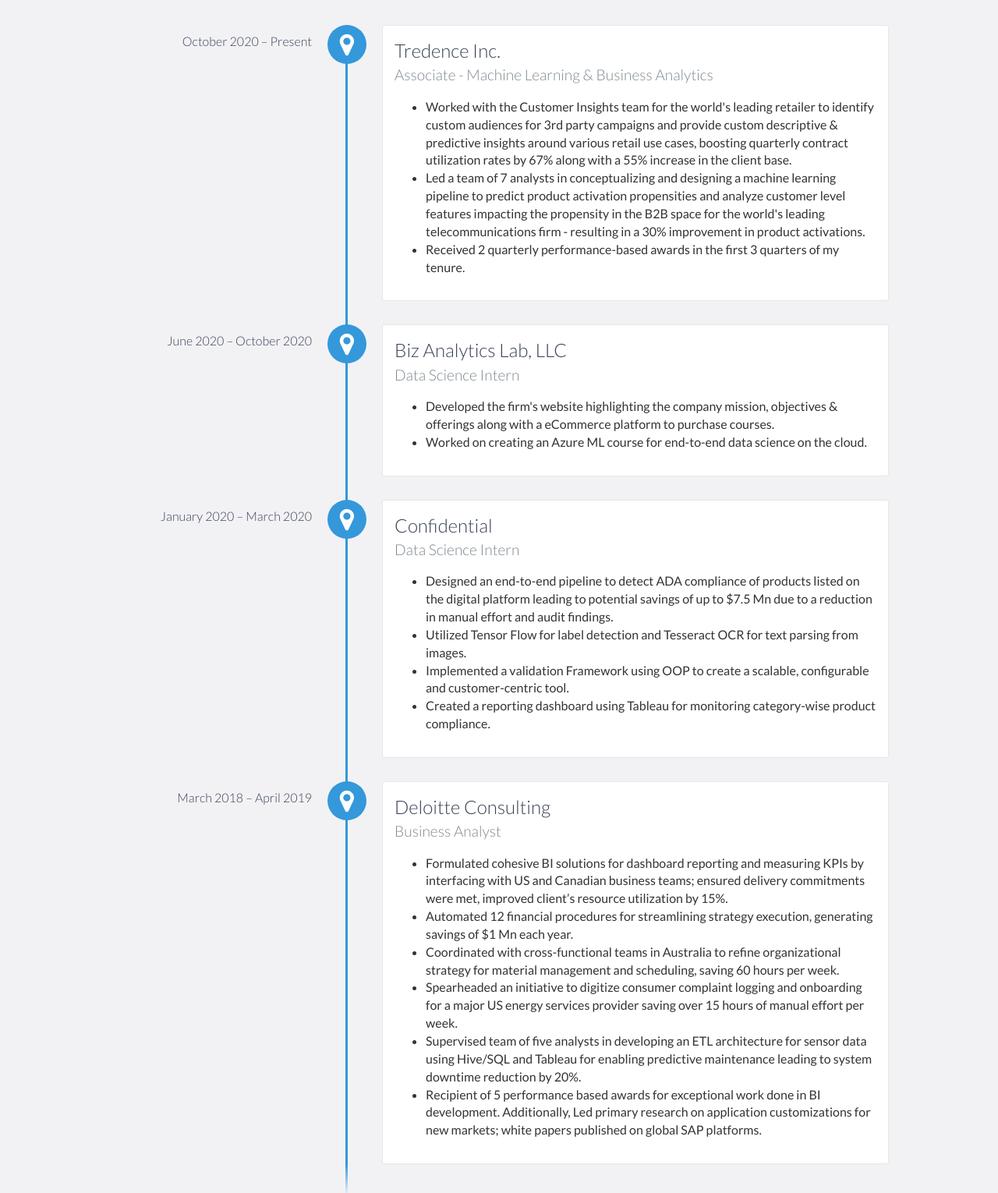
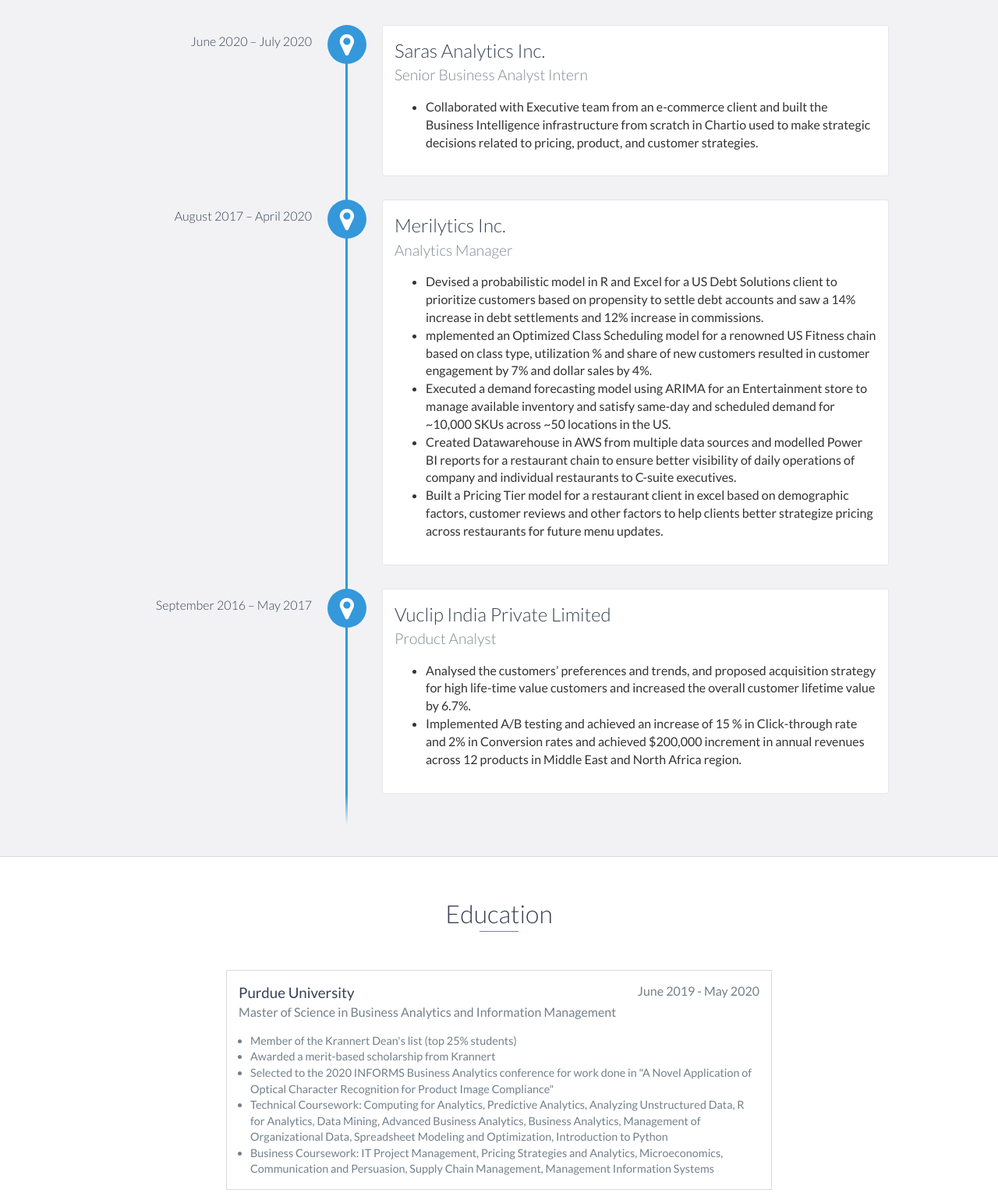
Before and after one commit to Laksh-Mudradi/Laksh-Mudradi.github.io, a website: page index.html in a window 1280 px wide. Shown: the part 1440-2970 px from the top of the page at 78% size. Drawn offline with nearby package versions, Linux system fonts and the light colour scheme.

Commit message:
Update index.html

```diff
--- a/index.html
+++ b/index.html
@@ -114,77 +114,52 @@
     <div id="experience" class="background-alt">
         <h2 class="heading">Experience</h2>
         <div id="experience-timeline">
-			<div data-date="October 2020 – Present">
-                <h3>Tredence Inc.</h3>
-                <h4>Associate - Machine Learning & Business Analytics</h4>
+			<div data-date="June 2020 – July 2020">
+                <h3>Saras Analytics Inc.</h3>
+                <h4>Senior Business Analyst Intern</h4>
                 <ul>
 					<li>
-						Worked with the Customer Insights team for the world's leading retailer to identify custom audiences for 3rd party campaigns and provide custom descriptive & predictive insights around various retail use cases, boosting quarterly contract utilization rates by 67% along with a 55% increase in the client base.
-					</li>
-					<li>
-						Led a team of 7 analysts in conceptualizing and designing a machine learning pipeline to predict product activation propensities and analyze customer level features impacting the propensity in the B2B space for the world's leading telecommunications firm - resulting in a 30% improvement in product activations.
-					</li>
-					<li>
-						Received 2 quarterly performance-based awards in the first 3 quarters of my tenure.
+						Collaborated with Executive team from an e-commerce client and built the Business Intelligence infrastructure from scratch in Chartio used to make strategic decisions related to pricing, product, and customer strategies.
 					</li>
 				</ul>
             </div>
-			<div data-date="June 2020 – October 2020">
-                <h3>Biz Analytics Lab, LLC</h3>
-                <h4>Data Science Intern</h4>
+			<div data-date="August 2017 – April 2020">
+                <h3>Merilytics Inc.</h3>
+                <h4>Analytics Manager</h4>
                 <ul>
 					<li>
-						Developed the firm's website highlighting the company mission, objectives & offerings along with a eCommerce platform to purchase courses.
+						Devised a probabilistic model in R and Excel for a US Debt Solutions client to prioritize customers based on propensity to settle debt accounts and saw a 14% increase in debt settlements and 12% increase in commissions.
+					</li>
+			                <li>
+						mplemented an Optimized Class Scheduling model for a renowned US Fitness chain based on class type, utilization % and share of new customers resulted in customer engagement by 7% and dollar sales by 4%.
 					</li>
 					<li>
-						Worked on creating an Azure ML course for end-to-end data science on the cloud.
+						Executed a demand forecasting model using ARIMA for an Entertainment store to manage available inventory and satisfy same-day and scheduled demand for ~10,000 SKUs across ~50 locations in the US.
+					</li>
+					<li>
+						Created Datawarehouse in AWS from multiple data sources and modelled Power BI reports for a restaurant chain to ensure better visibility of daily operations of company and individual restaurants to C-suite executives.
+					</li>
+					<li>
+						Built a Pricing Tier model for a restaurant client in excel based on demographic factors, customer reviews and other factors to help clients better strategize pricing across restaurants for future menu updates.
 					</li>
                 </ul>
             </div>
 
-            <div data-date="January 2020 – March 2020">
-                <h3>Confidential</h3>
-                <h4>Data Science Intern</h4>
+            <div data-date="September 2016 – May 2017">
+                <h3>Vuclip India Private Limited</h3>
+                <h4>Product Analyst</h4>
                 <ul>
 					<li>
-						Designed an end-to-end pipeline to detect ADA compliance of products listed on the digital platform leading to potential savings of up to $7.5 Mn due to a reduction in manual effort and audit findings.
+						Analysed the customers’ preferences and trends, and proposed acquisition strategy for high life-time value customers and increased the overall customer lifetime value by 6.7%.
 					</li>
 					<li>
-						Utilized Tensor Flow for label detection and Tesseract OCR for text parsing from images.
+						Implemented A/B testing and achieved an increase of 15 % in Click-through rate and 2% in Conversion rates and achieved $200,000 increment in annual revenues across 12 products in Middle East and North Africa region.
 					</li>
-					<li>
-						Implemented a validation Framework using OOP to create a scalable, configurable and customer-centric tool.
-					</li>
-					<li>
-						Created a reporting dashboard using Tableau for monitoring category-wise product compliance.
-					</li>
+
                 </ul>
             </div>
 
-            <div data-date="March 2018 – April 2019">
-                <h3>Deloitte Consulting</h3>
-                <h4>Business Analyst</h4>
-                <ul>
-					<li>
-						Formulated cohesive BI solutions for dashboard reporting and measuring KPIs by interfacing with US and Canadian business teams; ensured delivery commitments were met, improved client’s resource utilization by 15%.
-					</li>
-					<li>
-						Automated 12 financial procedures for streamlining strategy execution, generating savings of $1 Mn each year.
-					</li>
-					<li>
-						Coordinated with cross-functional teams in Australia to refine organizational strategy for material management and scheduling, saving 60 hours per week.
-					</li>
-					<li>
-						Spearheaded an initiative to digitize consumer complaint logging and onboarding for a major US energy services provider saving over 15 hours of manual effort per week.
-					</li>
-					<li>
-						Supervised team of five analysts in developing an ETL architecture for sensor data using Hive/SQL and Tableau for enabling predictive maintenance leading to system downtime reduction by 20%.
-					</li>
-					<li>
-						Recipient of 5 performance based awards for exceptional work done in BI development. Additionally, Led primary research on application customizations for new markets; white papers published on global SAP platforms.
-					</li>
-                </ul>
-            </div>
+
         </div>
     </div>
     <!-- End #experience -->
```
